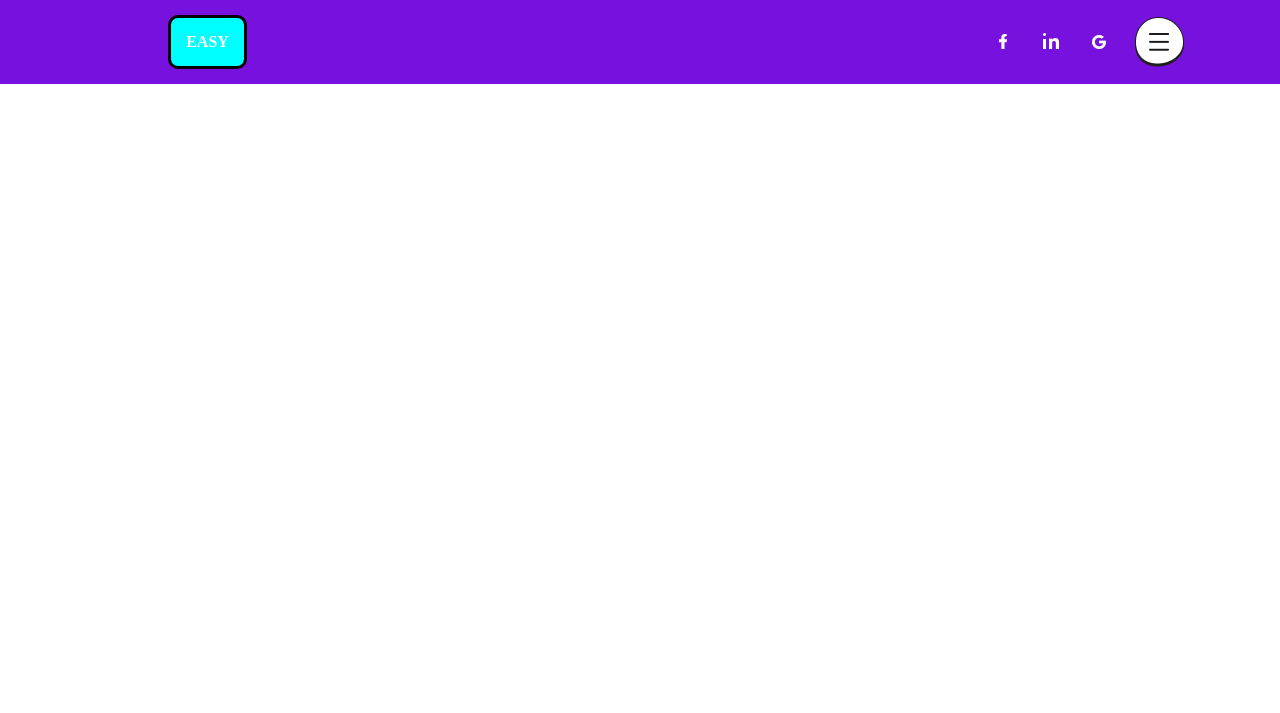
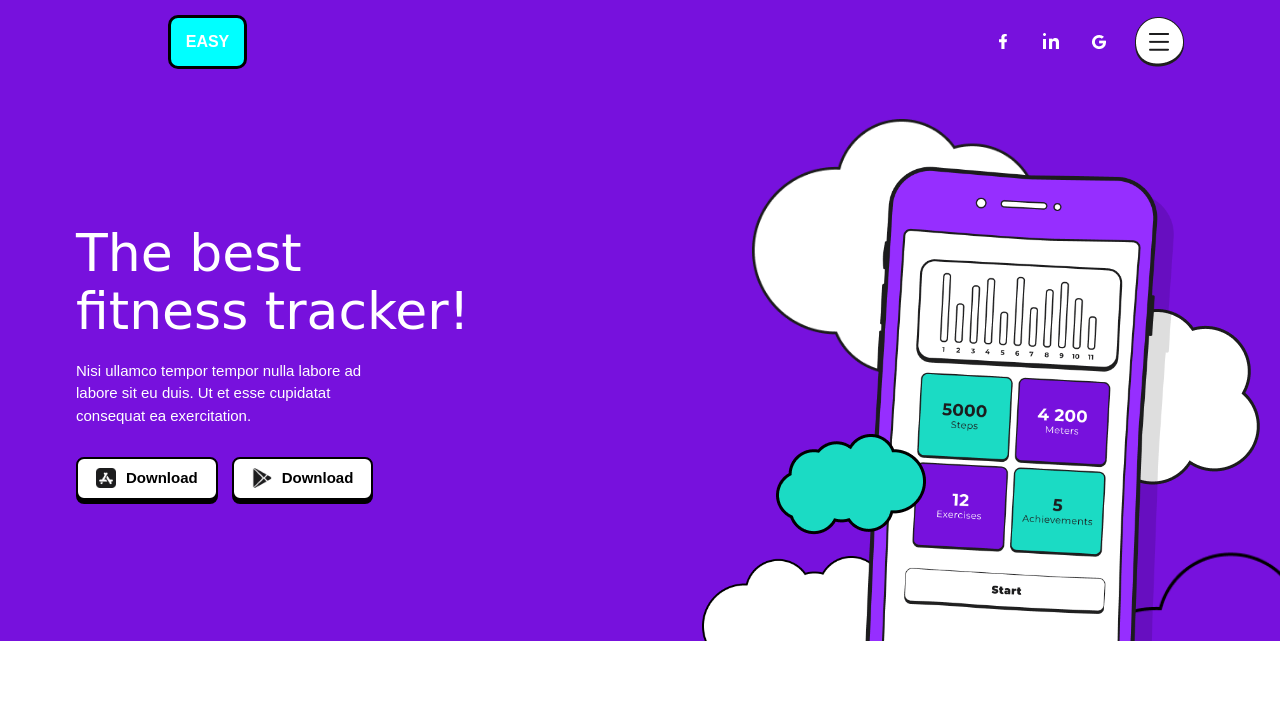
Before and after one commit to themagawo2011/EXAM-3, a plain HTML site: page muhamadali/ali.html in a window 1280 px wide. Drawn offline with Linux system fonts and the light colour scheme.

Commit message:
sexond box

```diff
--- a/muhamadali/ali.css
+++ b/muhamadali/ali.css
@@ -23,3 +23,80 @@
     align-items: center;
     gap: 20%;
 }
+body {
+  font-family: "Montserrat", sans-serif;
+}
+
+.box2 {
+  background-color: rgb(119, 17, 221);
+  display: flex;
+  justify-content: space-between;
+  align-items: center;
+  height: 557px;
+  overflow: hidden;
+  padding: 0 76px;
+  color: #fff;
+}
+
+.div3 {
+  width: 45%;
+  line-height: 1.5;
+}
+
+.div3 h1 {
+  font-family: "Gochi Hand", cursive;
+  font-size: 52px;
+  line-height: 1.1;
+  font-weight: 500;
+  margin-bottom: 20px;
+}
+
+.div3 p {
+  font-size: 15px;
+  line-height: 1.5;
+}
+
+.b {
+  display: flex;
+  gap: 14px;
+  margin-top: 30px;
+}
+
+.b1 {
+  display: flex;
+  align-items: center;
+  gap: 10px;
+  background: white;
+  color: black;
+  border: 2px solid black;
+  border-radius: 8px;
+  padding: 8px 18px;
+  box-shadow: 0 4px 0 black;
+}
+
+.b1 img {
+  width: 20px;
+}
+
+.b1 h2 {
+  font-family: "Montserrat", sans-serif;
+  font-size: 15px;
+  font-weight: 900;
+}
+
+.div4 {
+  position: relative;
+  width: 500px;
+  height: 557px;
+}
+
+.div4 img {
+  position: absolute;
+}
+
+.im1 { z-index: 1; left: 48px;  top: 35px;  width: 300px; }
+.im2 { z-index: 2; left: 350px; top: 225px; width: 40%px; }
+.im3 { z-index: 3; left: -2px;  top: 472px; width: 40%; }
+.im4 { z-index: 4; left: 358px; top: 462px; width: 50%; }
+.im5 { z-index: 5; left: 145px; top: 68px;  width: 65%; }
+.im6 { z-index: 6; left: 72px;  top: 350px; width: 30%; }
--- a/muhamadali/ali.html
+++ b/muhamadali/ali.html
@@ -21,6 +21,32 @@
         </div>
     </div>
 
+    <div class="box2">
+        <div class="div3">
+            <h1>The best <br>
+                fitness tracker!</h1>
+            <p>Nisi ullamco tempor tempor nulla labore ad <br> labore sit eu duis. Ut et esse cupidatat <br> consequat ea
+                exercitation.</p>
+                <div class="b">
+                    <div class="b1">
+                        <img src="./img/Shape.png" alt="">
+                        <h2>Download</h2>
+                    </div>
+                    <div class="b1">
+                        <img src="./img/Play market icon.png" alt="">
+                        <h2>Download</h2>
+                    </div>
+                </div>
+        </div>
+        <div class="div4">
+            <img class="im1" src="./img/Union.png" alt="">
+            <img class="im2" src="./img/Union (1).png" alt="">
+            <img class="im3" src="./img/Union (2).png" alt="">
+            <img class="im4" src="./img/Union (3).png" alt="">
+            <img class="im5" src="./img/2.png" alt="">
+            <img class="im6" src="./img/Union (4).png" alt="">
+        </div>
+    </div>
 </body>
 
 </html>
```
Also changed, not shown: muhamadali/img/2.png (added), muhamadali/img/Play market icon.png (added), muhamadali/img/Shape.png (added), muhamadali/img/Union (1).png (added), muhamadali/img/Union (2).png (added), muhamadali/img/Union (3).png (added), muhamadali/img/Union (4).png (added), muhamadali/img/Union.png (added).
